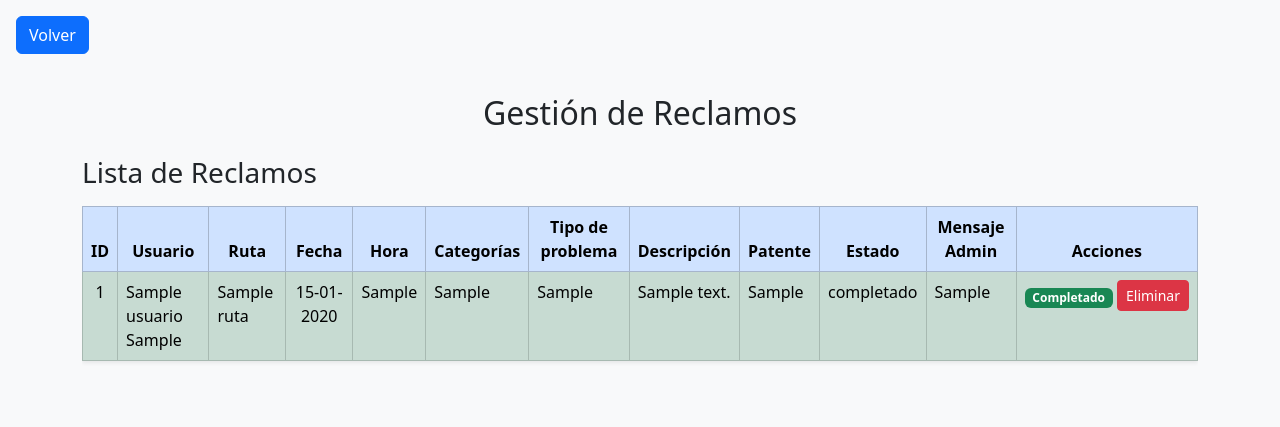
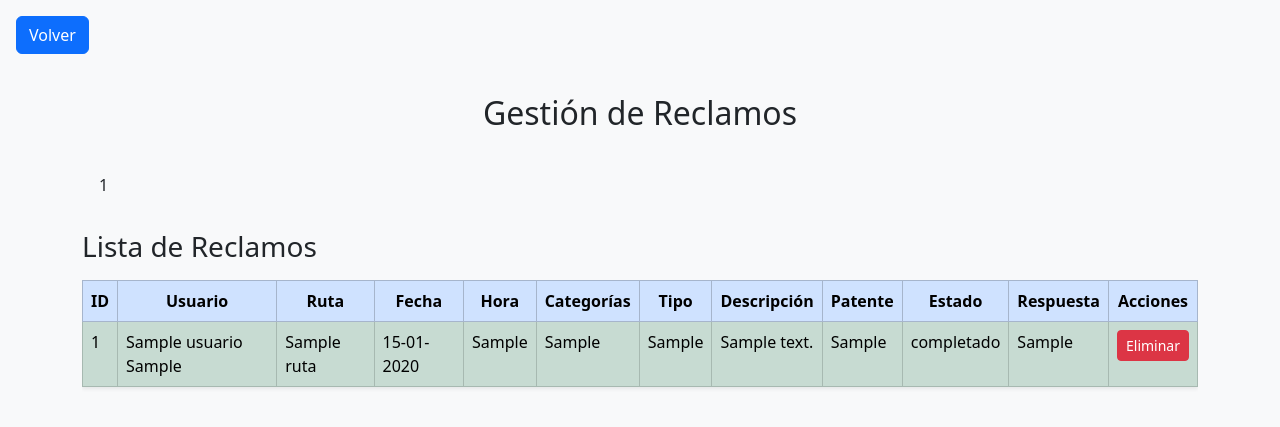
Before and after one commit to Bukishi/SistemaMicros, a PHP site: page /reclamo.php in a window 1280 px wide. Shown: the top 427 px of the page. Run offline with PHP 8.4, Linux system fonts and the light colour scheme; the visitor is signed in with stand-in values (Sample User, id 1); tables that the repository leaves empty or names only in its code hold one stand-in row (values such as "Sample post"); some libraries are stand-ins or nearby versions.

Commit message:
Update reclamo.php

```diff
--- a/reclamo.php
+++ b/reclamo.php
@@ -19,18 +19,26 @@ $mensaje_tipo = '';
 $modo_editar = false;
 $editar_id = null;
 $datos_editar = null;
-
 $usuario_id = $_SESSION['usuario_id'];
 
-// Acciones
+// Mostrar mensajes después de redirección
+if (isset($_SESSION['mensaje'])) {
+    $mensaje = $_SESSION['mensaje'];
+    $mensaje_tipo = $_SESSION['mensaje_tipo'];
+    unset($_SESSION['mensaje'], $_SESSION['mensaje_tipo']);
+}
+
+// -------- ACCIONES --------
 
 if (isset($_POST['delete_id'])) {
     $delete_id = intval($_POST['delete_id']);
     try {
         $stmt = $pdo->prepare("DELETE FROM reclamo WHERE id = ?");
         $stmt->execute([$delete_id]);
-        $mensaje = "Reclamo eliminado correctamente.";
-        $mensaje_tipo = "success";
+        $_SESSION['mensaje'] = "✅ Reclamo eliminado correctamente.";
+        $_SESSION['mensaje_tipo'] = "success";
+        header("Location: reclamo.php#top");
+        exit;
     } catch (PDOException $e) {
         $mensaje = "Error al eliminar reclamo: " . $e->getMessage();
         $mensaje_tipo = "danger";
@@ -42,8 +50,10 @@ if (isset($_POST['marcar_completado_id'])) {
     try {
         $stmt = $pdo->prepare("UPDATE reclamo SET estado = 'completado' WHERE id = ?");
         $stmt->execute([$id]);
-        $mensaje = "Reclamo marcado como completado.";
-        $mensaje_tipo = "success";
+        $_SESSION['mensaje'] = "✅ Reclamo marcado como completado.";
+        $_SESSION['mensaje_tipo'] = "success";
+        header("Location: reclamo.php#top");
+        exit;
     } catch (PDOException $e) {
         $mensaje = "Error al actualizar estado: " . $e->getMessage();
         $mensaje_tipo = "danger";
@@ -63,87 +73,39 @@ if (isset($_GET['editar'])) {
     }
 }
 
-if (isset($_POST['add'])) {
-    $ruta_id = !empty($_POST['ruta_id']) ? $_POST['ruta_id'] : null;
-    $fecha      = $_POST['fecha'] ?? date('Y-m-d');
-    $hora       = $_POST['hora'] ?? date('H:i:s');
-    $categorias = $_POST['categorias'] ?? [];
-    $tipo_problema = $_POST['tipo_problema'] ?? [];
-    $descripcion   = trim($_POST['descripcion'] ?? '');
-    $patente       = trim($_POST['patente'] ?? null);
+if (isset($_POST['editar'])) {
+    $editar_id = intval($_POST['editar_id']);
+    $estado = $_POST['estado'] ?? 'selecciona_una_opcion';
+    $respuesta_admin = trim($_POST['respuesta_admin'] ?? '');
 
-    if (empty($descripcion)) {
-        $mensaje = "La descripción no puede estar vacía.";
+    $stmt = $pdo->prepare("SELECT * FROM reclamo WHERE id = ?");
+    $stmt->execute([$editar_id]);
+    $datos_editar = $stmt->fetch();
+    $modo_editar = true;
+
+    if ($estado === 'selecciona_una_opcion') {
+        $mensaje = "Debes seleccionar un estado válido.";
         $mensaje_tipo = "danger";
-    } elseif (empty($categorias)) {
-        $mensaje = "Debes seleccionar al menos una categoría.";
-        $mensaje_tipo = "danger";
-    } elseif (empty($tipo_problema)) {
-        $mensaje = "Debes seleccionar al menos un tipo de problema.";
-        $mensaje_tipo = "danger";
+    } elseif ($datos_editar['estado'] === 'completado') {
+        $mensaje = "Este reclamo ya fue completado y no puede ser editado.";
+        $mensaje_tipo = "warning";
+        $modo_editar = false;
     } else {
-        $categorias_pg = '{' . implode(',', array_map(function($c){ return pg_escape_string($c); }, $categorias)) . '}';
-        $tipo_problema_pg = '{' . implode(',', array_map(function($t){ return pg_escape_string($t); }, $tipo_problema)) . '}';
-
         try {
-            $stmt = $pdo->prepare("INSERT INTO reclamo
-                (usuario_id, ruta_id, fecha, hora, categorias, tipo_problema, descripcion, estado, patente)
-                VALUES (?, ?, ?, ?, ?, ?, ?, 'pendiente', ?)");
-            $stmt->execute([
-                $usuario_id,
-                $ruta_id,
-                $fecha,
-                $hora,
-                $categorias_pg,
-                $tipo_problema_pg,
-                $descripcion,
-                $patente
-            ]);
-            $mensaje = "Reclamo agregado correctamente.";
-            $mensaje_tipo = "success";
+            $stmt = $pdo->prepare("UPDATE reclamo SET estado = ?, respuesta_admin = ? WHERE id = ?");
+            $stmt->execute([$estado, $respuesta_admin, $editar_id]);
+            $_SESSION['mensaje'] = "✅ Reclamo actualizado correctamente.";
+            $_SESSION['mensaje_tipo'] = "success";
+            header("Location: reclamo.php#top");
+            exit;
         } catch (PDOException $e) {
-            $mensaje = "Error al agregar reclamo: " . $e->getMessage();
+            $mensaje = "Error al actualizar reclamo: " . $e->getMessage();
             $mensaje_tipo = "danger";
         }
     }
 }
 
-if (isset($_POST['editar'])) {
-    $editar_id = intval($_POST['editar_id']);
-    $estado = $_POST['estado'] ?? 'selecciona_una_opcion';
-    $respuesta_admin = trim($_POST['respuesta_admin'] ?? '');
-
-    if ($estado === 'selecciona_una_opcion') {
-        $mensaje = "Debes seleccionar un estado válido.";
-        $mensaje_tipo = "danger";
-        $modo_editar = true;
-        $stmt = $pdo->prepare("SELECT * FROM reclamo WHERE id = ?");
-        $stmt->execute([$editar_id]);
-        $datos_editar = $stmt->fetch();
-    } else {
-        $stmt = $pdo->prepare("SELECT estado FROM reclamo WHERE id = ?");
-        $stmt->execute([$editar_id]);
-        $reclamo_actual = $stmt->fetch();
-
-        if ($reclamo_actual && $reclamo_actual['estado'] !== 'completado') {
-            try {
-                $stmt = $pdo->prepare("UPDATE reclamo SET estado = ?, respuesta_admin = ? WHERE id = ?");
-                $stmt->execute([$estado, $respuesta_admin, $editar_id]);
-                $mensaje = "Reclamo actualizado correctamente.";
-                $mensaje_tipo = "success";
-                $modo_editar = false;
-            } catch (PDOException $e) {
-                $mensaje = "Error al actualizar reclamo: " . $e->getMessage();
-                $mensaje_tipo = "danger";
-                $modo_editar = true;
-            }
-        } else {
-            $mensaje = "Este reclamo ya fue completado y no puede ser editado.";
-            $mensaje_tipo = "warning";
-            $modo_editar = false;
-        }
-    }
-}
+// -------- DATOS --------
 
 $rutas = $pdo->query("SELECT id, nombre FROM ruta ORDER BY nombre")->fetchAll();
 $reclamos = $pdo->query("
@@ -167,14 +129,16 @@ function checkedInArray($value, $array) {
     <title>Gestión de Reclamos</title>
     <link href="https://cdn.jsdelivr.net/npm/bootstrap@5.3.3/dist/css/bootstrap.min.css" rel="stylesheet" />
     <style>
-        .bloqueado {
-            background-color: #eee !important;
-            pointer-events: none;
-            color: #555;
+        .bloqueado { background-color: #eee !important; pointer-events: none; color: #555; }
+    </style>
+    <script>
+        function confirmarCambios() {
+            return confirm('¿Estás seguro de confirmar los cambios?');
         }
-    </style>
+    </script>
 </head>
 <body class="bg-light">
+<a name="top"></a>
 <button type="button" onclick="location.href='home.php'" class="btn btn-primary m-3">Volver</button>
 
 <div class="container py-4">
@@ -191,13 +155,26 @@ function checkedInArray($value, $array) {
         $bloqueado_class = $es_completado ? 'bloqueado' : '';
     ?>
         <h3 class="mb-3">Editar Reclamo #<?= htmlspecialchars($datos_editar['id']) ?></h3>
-
         <?php if($es_completado): ?>
             <div class="alert alert-info">Este reclamo ya fue completado y no puede modificarse.</div>
         <?php endif; ?>
 
-        <form method="POST" class="mb-5">
+        <form method="POST" onsubmit="return confirmarCambios();">
             <input type="hidden" name="editar_id" value="<?= htmlspecialchars($datos_editar['id']) ?>" />
+
+            <!-- Tipo de problema primero -->
+            <div class="mb-3">
+                <label class="form-label">Tipo de problema (Seleccione uno o más):</label><br />
+                <?php
+                    $opc_tipo_problema = ['micro' => 'Micro', 'plataforma' => 'Plataforma'];
+                    foreach ($opc_tipo_problema as $valor => $texto):
+                ?>
+                    <label>
+                        <input type="checkbox" name="tipo_problema[]" value="<?= $valor ?>" <?= checkedInArray($valor, $tipo_problema_sel) ?> disabled />
+                        <?= $texto ?>
+                    </label>
+                <?php endforeach; ?>
+            </div>
 
             <div class="mb-3">
                 <label for="fecha" class="form-label">Fecha</label>
@@ -213,7 +190,6 @@ function checkedInArray($value, $array) {
                 <label for="ruta_id" class="form-label">Ruta</label>
                 <select id="ruta_id" name="ruta_id" class="form-select <?= $bloqueado_class ?>" disabled>
                     <option value="">-- Seleccione una ruta --</option>
-                    <option value="" <?= empty($datos_editar['ruta_id']) ? 'selected' : '' ?>>Ruta desconocida</option>
                     <?php foreach($rutas as $ruta): ?>
                         <option value="<?= $ruta['id'] ?>" <?= ($datos_editar['ruta_id'] == $ruta['id']) ? 'selected' : '' ?>>
                             <?= htmlspecialchars($ruta['nombre']) ?>
@@ -223,12 +199,7 @@ function checkedInArray($value, $array) {
             </div>
 
             <div class="mb-3">
-                <label for="patente" class="form-label">Patente</label>
-                <input type="text" id="patente" name="patente" class="form-control <?= $bloqueado_class ?>" maxlength="10" value="<?= htmlspecialchars($datos_editar['patente'] ?? '') ?>" readonly />
-            </div>
-
-            <div class="mb-3">
-                <label class="form-label">Categorías (Puedes seleccionar una o más):</label><br />
+                <label class="form-label">Categorías:</label><br />
                 <?php
                     $opc_categorias = ['maltrato' => 'Maltrato', 'retraso' => 'Retraso', 'mala_conduccion' => 'Mala conducción', 'otros' => 'Otros'];
                     foreach ($opc_categorias as $valor => $texto):
@@ -241,55 +212,37 @@ function checkedInArray($value, $array) {
             </div>
 
             <div class="mb-3">
-                <label class="form-label">Tipo de problema (Seleccione uno o más):</label><br />
-                <?php
-                    $opc_tipo_problema = ['micro' => 'Micro', 'plataforma' => 'Plataforma'];
-                    foreach ($opc_tipo_problema as $valor => $texto):
-                ?>
-                    <label>
-                        <input type="checkbox" name="tipo_problema[]" value="<?= $valor ?>" <?= checkedInArray($valor, $tipo_problema_sel) ?> disabled />
-                        <?= $texto ?>
-                    </label>
-                <?php endforeach; ?>
-            </div>
-
-            <div class="mb-3">
-                <label for="descripcion" class="form-label">Descripción (obligatoria)</label>
-                <textarea id="descripcion" name="descripcion" class="form-control <?= $bloqueado_class ?>" rows="4" readonly><?= htmlspecialchars($datos_editar['descripcion']) ?></textarea>
+                <label for="descripcion" class="form-label">Descripción</label>
+                <textarea id="descripcion" name="descripcion" class="form-control <?= $bloqueado_class ?>" rows="3" readonly><?= htmlspecialchars($datos_editar['descripcion']) ?></textarea>
             </div>
 
             <div class="mb-3">
                 <label for="estado" class="form-label">Estado</label>
                 <select id="estado" name="estado" class="form-select" <?= $es_completado ? 'disabled' : 'required' ?>>
-                    <option value="selecciona_una_opcion" <?= ($datos_editar['estado'] === 'selecciona_una_opcion') ? 'selected' : '' ?>>Selecciona una opción</option>
-                    <?php
-                    $estados = ['pendiente', 'en_revision', 'completado'];
-                    foreach ($estados as $estado_option):
-                    ?>
-                    <option value="<?= $estado_option ?>" <?= ($datos_editar['estado'] === $estado_option) ? 'selected' : '' ?>>
-                        <?= ucfirst(str_replace('_', ' ', $estado_option)) ?>
-                    </option>
+                    <option value="selecciona_una_opcion">Selecciona una opción</option>
+                    <?php foreach (['pendiente', 'en_revision', 'completado'] as $estado_op): ?>
+                        <option value="<?= $estado_op ?>" <?= ($datos_editar['estado'] === $estado_op) ? 'selected' : '' ?>>
+                            <?= ucfirst(str_replace('_', ' ', $estado_op)) ?>
+                        </option>
                     <?php endforeach; ?>
                 </select>
             </div>
 
             <div class="mb-3">
                 <label for="respuesta_admin" class="form-label">Mensaje del administrador</label>
-                <textarea id="respuesta_admin" name="respuesta_admin" class="form-control" rows="3" <?= $es_completado ? 'readonly' : '' ?>><?= htmlspecialchars($datos_editar['respuesta_admin'] ?? '') ?></textarea>
+                <textarea id="respuesta_admin" name="respuesta_admin" class="form-control" rows="3" <?= $es_completado ? 'readonly' : '' ?>><?= htmlspecialchars($datos_editar['respuesta_admin']) ?></textarea>
             </div>
 
             <?php if (!$es_completado): ?>
                 <button type="submit" name="editar" class="btn btn-primary">Guardar Cambios</button>
-                <a href="reclamo.php" class="btn btn-secondary">Cancelar</a>
+                <a href="reclamo.php#top" class="btn btn-secondary">Cancelar</a>
             <?php else: ?>
-                <a href="reclamo.php" class="btn btn-secondary">Volver</a>
+                <a href="reclamo.php#top" class="btn btn-secondary">Volver</a>
             <?php endif; ?>
         </form>
 
     <?php else: ?>
-
-        <!-- SOLO la tabla, sin formulario de agregar -->
-
+        <!-- Lista de reclamos -->
         <h3 class="mb-3">Lista de Reclamos</h3>
         <div class="table-responsive">
             <table class="table table-bordered table-striped table-hover shadow-sm">
@@ -301,50 +254,43 @@ function checkedInArray($value, $array) {
                         <th>Fecha</th>
                         <th>Hora</th>
                         <th>Categorías</th>
-                        <th>Tipo de problema</th>
+                        <th>Tipo</th>
                         <th>Descripción</th>
                         <th>Patente</th>
                         <th>Estado</th>
-                        <th>Mensaje Admin</th>
+                        <th>Respuesta</th>
                         <th>Acciones</th>
                     </tr>
                 </thead>
                 <tbody>
                     <?php foreach ($reclamos as $reclamo):
-                        $clase_fila = '';
-                        if ($reclamo['estado'] === 'completado') {
-                            $clase_fila = 'table-success'; // verde
-                        } elseif ($reclamo['estado'] === 'en_revision') {
-                            $clase_fila = 'table-warning'; // amarillo
-                        }
-                        $categorias_reclamo = convertirArrayPostgres($reclamo['categorias']);
-                        $tipos_reclamo = convertirArrayPostgres($reclamo['tipo_problema']);
+                        $categorias = convertirArrayPostgres($reclamo['categorias']);
+                        $tipos = convertirArrayPostgres($reclamo['tipo_problema']);
+                        $clase = $reclamo['estado'] === 'completado' ? 'table-success' : ($reclamo['estado'] === 'en_revision' ? 'table-warning' : '');
                     ?>
-                    <tr class="<?= $clase_fila ?>">
-                        <td class="text-center"><?= htmlspecialchars($reclamo['id']) ?></td>
+                    <tr class="<?= $clase ?>">
+                        <td><?= $reclamo['id'] ?></td>
                         <td><?= htmlspecialchars($reclamo['usuario_nombre'] . ' ' . $reclamo['usuario_apellido']) ?></td>
                         <td><?= htmlspecialchars($reclamo['ruta_nombre'] ?? '-') ?></td>
-                        <td class="text-center"><?= htmlspecialchars(date('d-m-Y', strtotime($reclamo['fecha']))) ?></td>
-                        <td class="text-center"><?= htmlspecialchars($reclamo['hora']) ?></td>
-                        <td><?= htmlspecialchars(implode(', ', $categorias_reclamo)) ?></td>
-                        <td><?= htmlspecialchars(implode(', ', $tipos_reclamo)) ?></td>
+                        <td><?= date('d-m-Y', strtotime($reclamo['fecha'])) ?></td>
+                        <td><?= htmlspecialchars($reclamo['hora']) ?></td>
+                        <td><?= implode(', ', $categorias) ?></td>
+                        <td><?= implode(', ', $tipos) ?></td>
                         <td><?= nl2br(htmlspecialchars($reclamo['descripcion'])) ?></td>
                         <td><?= htmlspecialchars($reclamo['patente'] ?? '-') ?></td>
-                        <td class="text-center"><?= htmlspecialchars($reclamo['estado']) ?></td>
+                        <td><?= $reclamo['estado'] ?></td>
                         <td><?= nl2br(htmlspecialchars($reclamo['respuesta_admin'] ?? '-')) ?></td>
-                        <td class="text-center" style="white-space: nowrap;">
+                        <td class="text-center">
                             <?php if ($reclamo['estado'] !== 'completado'): ?>
-                                <a href="?editar=<?= $reclamo['id'] ?>" class="btn btn-warning btn-sm mb-1">Editar</a>
-                                <form method="POST" style="display:inline;" onsubmit="return confirm('Marcar como completado?');">
+                                <a href="?editar=<?= $reclamo['id'] ?>#top" class="btn btn-warning btn-sm">Editar</a>
+                                <form method="POST" style="display:inline;" onsubmit="return confirm('¿Marcar como completado?');">
                                     <input type="hidden" name="marcar_completado_id" value="<?= $reclamo['id'] ?>" />
-                                    <button type="submit" class="btn btn-success btn-sm mb-1">Completar</button>
+                                    <button type="submit" class="btn btn-success btn-sm">Completar</button>
                                 </form>
-                            <?php else: ?>
-                                <span class="badge bg-success">Completado</span>
                             <?php endif; ?>
-                            <form method="POST" style="display:inline;" onsubmit="return confirm('¿Estás seguro que quieres eliminar este reclamo?');">
+                            <form method="POST" style="display:inline;" onsubmit="return confirm('¿Eliminar reclamo?');">
                                 <input type="hidden" name="delete_id" value="<?= $reclamo['id'] ?>" />
-                                <button type="submit" class="btn btn-danger btn-sm mb-1">Eliminar</button>
+                                <button type="submit" class="btn btn-danger btn-sm">Eliminar</button>
                             </form>
                         </td>
                     </tr>
@@ -352,10 +298,7 @@ function checkedInArray($value, $array) {
                 </tbody>
             </table>
         </div>
-
     <?php endif; ?>
 </div>
-
-<script src="https://cdn.jsdelivr.net/npm/bootstrap@5.3.3/dist/js/bootstrap.bundle.min.js"></script>
 </body>
 </html>
```
